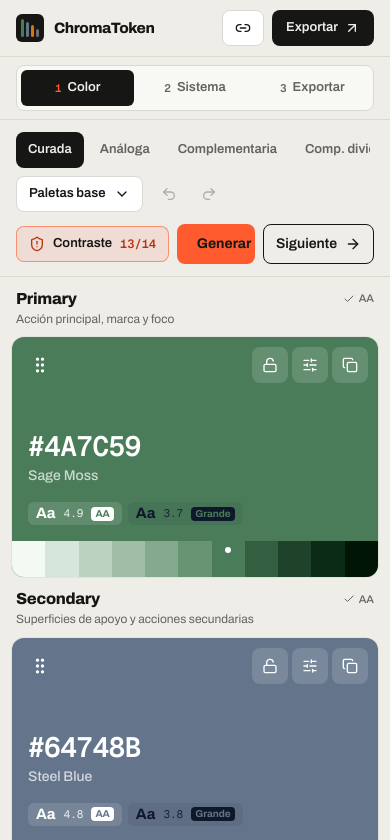
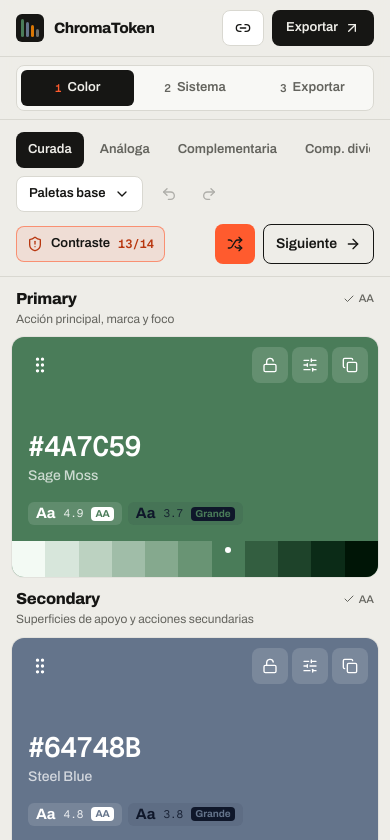
Before and after one commit to guillermo259/chromatoken, a React (Vite) app: page / in a window 390 px wide. Shown: the top 840 px of the page. Built offline with nearby package versions, Linux system fonts and the light colour scheme.

Commit message:
ui: improve responsive layout and contrast button
Optimize mobile layout for contrast and generation controls by hiding labels on small screens, hiding scrollbars on harmony options, and improving element alignment.

```diff
--- a/src/components/ContrastPanel.tsx
+++ b/src/components/ContrastPanel.tsx
@@ -68,17 +68,17 @@ export const ContrastIndicator: React.FC<{
       aria-expanded={open}
       aria-haspopup="dialog"
       title={`${report.passed} de ${report.total} combinaciones cumplen WCAG ${report.level}`}
-      className={`inline-flex h-9 items-center gap-2 rounded-lg border px-3 text-[13px] font-semibold transition-colors ${
+      className={`inline-flex h-9 shrink-0 items-center gap-2 rounded-lg border px-2.5 text-[13px] font-semibold whitespace-nowrap transition-colors sm:px-3 ${
         ok ? 'border-line bg-sheet hover:border-ink' : 'border-signal/60 bg-signal/10 hover:border-signal'
       }`}
     >
       {ok ? (
-        <ShieldCheck className="h-4 w-4 text-ink" />
+        <ShieldCheck className="h-4 w-4 shrink-0 text-ink" />
       ) : (
-        <ShieldAlert className="h-4 w-4 text-signal-ink" />
+        <ShieldAlert className="h-4 w-4 shrink-0 text-signal-ink" />
       )}
-      Contraste
-      <span className={`font-ui-mono text-xs ${ok ? 'text-muted' : 'text-signal-ink'}`}>
+      <span className="hidden min-[380px]:inline">Contraste</span>
+      <span className={`font-ui-mono text-xs tabular-nums ${ok ? 'text-muted' : 'text-signal-ink'}`}>
         {report.passed}/{report.total}
       </span>
     </button>
--- a/src/components/PaletteBoard.tsx
+++ b/src/components/PaletteBoard.tsx
@@ -648,7 +648,7 @@ export const PaletteBoard: React.FC<PaletteBoardProps> = ({
           <div
             role="group"
             aria-label="Regla de armonía"
-            className="-mx-1 flex max-w-full items-center gap-1 overflow-x-auto px-1"
+            className="-mx-1 flex max-w-full items-center gap-1 overflow-x-auto px-1 [scrollbar-width:none] [&::-webkit-scrollbar]:hidden"
           >
             {HARMONY_OPTIONS.map((opt) => {
               const active = harmonyMode === opt.value;
@@ -696,7 +696,7 @@ export const PaletteBoard: React.FC<PaletteBoardProps> = ({
           </div>
         </div>
 
-        <div className="flex items-center gap-2">
+        <div className="flex flex-wrap items-center justify-between gap-2 sm:justify-end">
           <ContrastMenu
             contrast={contrast}
             colors={colors}
@@ -708,13 +708,16 @@ export const PaletteBoard: React.FC<PaletteBoardProps> = ({
             }}
             placement="sm:left-0 xl:left-auto xl:right-0"
           />
+          <div className="flex items-center gap-2">
             <button
               type="button"
               onClick={onGenerate}
-            className="group inline-flex h-10 min-w-0 flex-1 items-center justify-center gap-2.5 rounded-lg bg-signal pl-3.5 pr-2 text-sm font-bold text-ink transition-transform active:scale-[0.97] sm:flex-none"
+              aria-label="Generar paleta"
+              title="Generar paleta (Espacio)"
+              className="group inline-flex h-10 w-10 shrink-0 items-center justify-center gap-2 rounded-lg bg-signal text-sm font-bold text-ink whitespace-nowrap transition-transform active:scale-[0.97] sm:w-auto sm:pl-3.5 sm:pr-2.5"
             >
-            <Shuffle className="h-4 w-4 transition-transform duration-300 group-hover:rotate-180" />
-            Generar
+              <Shuffle className="h-4 w-4 shrink-0 transition-transform duration-300 group-hover:rotate-180" />
+              <span className="hidden sm:inline">Generar</span>
               <kbd className="hidden rounded-md bg-ink/12 px-1.5 py-0.5 text-[11px] font-medium sm:inline">
                 Espacio
               </kbd>
@@ -727,8 +730,9 @@ export const PaletteBoard: React.FC<PaletteBoardProps> = ({
             >
               <span className="sm:hidden">Siguiente</span>
               <span className="hidden sm:inline">Siguiente: sistema</span>
-            <ArrowRight className="h-4 w-4 transition-transform group-hover:translate-x-0.5" />
+              <ArrowRight className="h-4 w-4 shrink-0 transition-transform group-hover:translate-x-0.5" />
             </button>
+          </div>
         </div>
       </div>
 
--- a/src/components/PreviewCanvas.tsx
+++ b/src/components/PreviewCanvas.tsx
@@ -64,10 +64,12 @@ export const PreviewCanvas: React.FC<PreviewCanvasProps> = ({
           <button
             type="button"
             onClick={onContinue}
+            aria-label="Siguiente: exportar"
             className="group inline-flex h-9 shrink-0 items-center gap-2 whitespace-nowrap rounded-lg border border-ink px-3 text-[13px] font-semibold transition-colors hover:bg-ink hover:text-ground"
           >
-            Siguiente: exportar
-            <ArrowRight className="h-4 w-4 transition-transform group-hover:translate-x-0.5" />
+            <span className="sm:hidden">Exportar</span>
+            <span className="hidden sm:inline">Siguiente: exportar</span>
+            <ArrowRight className="h-4 w-4 shrink-0 transition-transform group-hover:translate-x-0.5" />
           </button>
         </div>
       </div>
```
Lines whose indentation alone changed are shown as unchanged.
